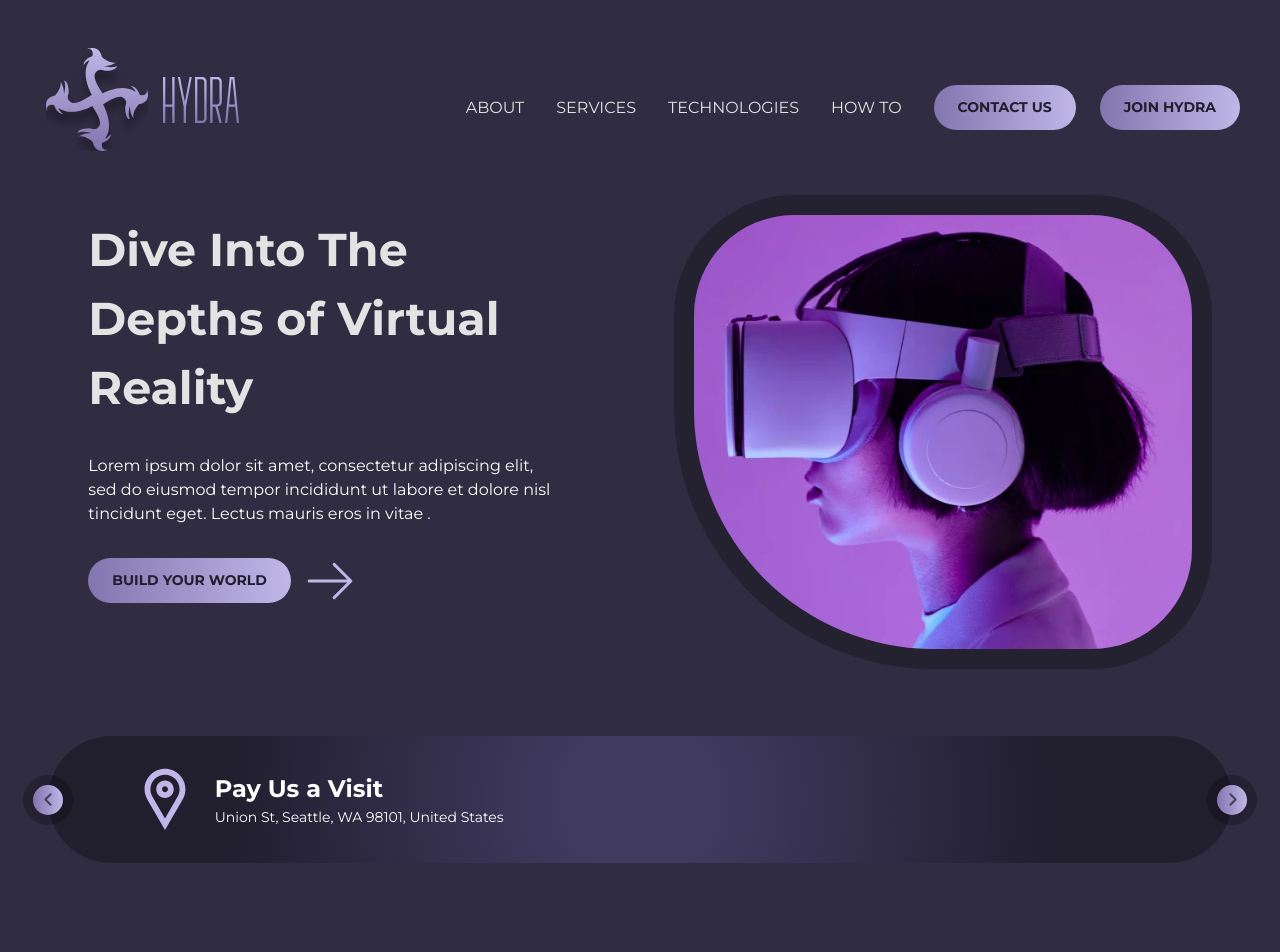
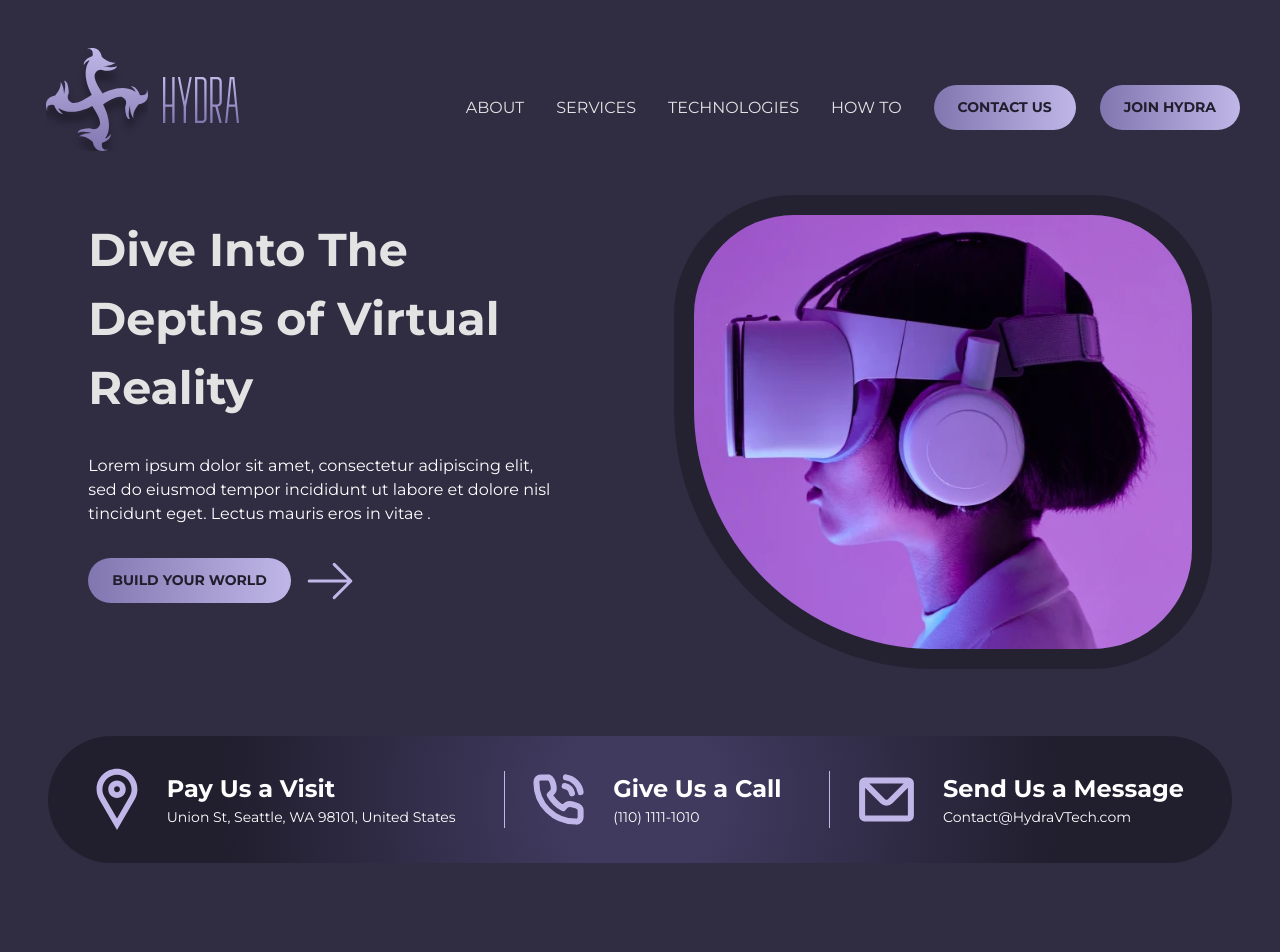
Before and after one commit to StalinAM/hydra-landing-page, a React (Vite) app: page / in a window 1280 px wide. Shown: the top 952 px of the page. Built offline with nearby package versions, Linux system fonts and the light colour scheme.

Commit message:
separate contact component

```diff
--- /dev/null
+++ b/src/components/ContactHome.jsx
@@ -0,0 +1,119 @@
+import React from 'react'
+import styled from 'styled-components'
+import location from '../assets/icons/location.svg'
+import phone from '../assets/icons/phone.svg'
+import email from '../assets/icons/email.svg'
+import useScreenSize from './hooks/ScreenSize'
+import { Slideshow, Slide } from './SlideShow'
+const Container = styled.div`
+  display: flex;
+  padding: 2rem;
+  background: radial-gradient(
+    circle,
+    rgba(64, 58, 95, 1) 13%,
+    rgba(33, 30, 46, 1) 70%
+  );
+  border-radius: 90px;
+  align-items: center;
+  justify-content: center;
+  position: relative;
+  @media screen and (max-width: 1080px) {
+    width: min-content;
+    margin: 0 auto;
+  }
+`
+const List = styled.ul`
+  width: 100%;
+  display: flex;
+  justify-content: space-around;
+  align-items: center;
+  gap: 1rem;
+`
+const Item = styled.div`
+  display: flex;
+  align-items: center;
+  gap: 1.8rem;
+  @media screen and (max-width: 1080px) {
+    justify-content: center;
+  }
+`
+const Line = styled.div`
+  border-left: 1px solid ${(props) => props.theme.lightPurple};
+  height: 57px;
+  @media screen and (max-width: 1080px) {
+    display: none;
+  }
+`
+const TitleF = styled.p`
+  display: flex;
+  flex-direction: column;
+  font-weight: bold;
+  font-size: ${(props) => props.theme.lFont};
+`
+const SpanT = styled.span`
+  font-weight: normal;
+  font-size: ${(props) => props.theme.sFont};
+`
+function ContactHome() {
+  const { width } = useScreenSize()
+  const footerHome = [
+    {
+      id: 1,
+      icon: location,
+      title: 'Pay Us a Visit',
+      span: 'Union St, Seattle, WA 98101, United States',
+      alt: 'location symbol on a map'
+    },
+    {
+      id: 2,
+      icon: phone,
+      title: 'Give Us a Call',
+      span: '(110) 1111-1010',
+      alt: 'telephone symbol'
+    },
+    {
+      id: 3,
+      icon: email,
+      title: 'Send Us a Message',
+      span: 'Contact@HydraVTech.com',
+      alt: 'email symbol'
+    }
+  ]
+  return (
+    <Container>
+      {width < 1080 ? (
+        <Slideshow>
+          {footerHome.map((item) => (
+            <Slide key={item.id}>
+              <Item>
+                {item.id !== 1 && <Line />}
+                <img src={item.icon} alt={item.alt} />
+                <TitleF>
+                  {item.title}
+                  <SpanT>{item.span}</SpanT>
+                </TitleF>
+              </Item>
+            </Slide>
+          ))}
+        </Slideshow>
+      ) : (
+        <List>
+          {footerHome.map((item) => (
+            <li key={item.id}>
+              <Item>
+                {item.id !== 1 && <Line />}
+                <img src={item.icon} alt={item.alt} />
+                <TitleF>
+                  {item.title}
+                  <SpanT>{item.span}</SpanT>
+                </TitleF>
+              </Item>
+            </li>
+          ))}
+        </List>
+      )}
+    </Container>
+  )
+}
+
+export default ContactHome
--- a/src/components/Home.jsx
+++ b/src/components/Home.jsx
@@ -1,7 +1,4 @@
 import Button from './Button'
-import location from '../assets/icons/location.svg'
-import phone from '../assets/icons/phone.svg'
-import email from '../assets/icons/email.svg'
 import arrow from '../assets/arrow.svg'
 import imageHome from '../assets/home.webp'
 import styled from 'styled-components'
@@ -9,7 +6,7 @@ import { Container } from '../style/Section'
 import Wrapper from './Wrapper'
 import { coordTransform, restoreTransform } from './Item3D'
 import { useState } from 'react'
-import { Slideshow, Slide } from './SlideShow'
+import ContactHome from './ContactHome'
 
 const Image = styled.img`
   border-radius: 100px 100px 100px 240px;
@@ -42,74 +39,8 @@ const ContainerBtn = styled.div`
   align-items: center;
   gap: 1rem;
 `
-const Contact = styled.div`
-  display: flex;
-  padding: 2rem;
-  background: radial-gradient(
-    circle,
-    rgba(64, 58, 95, 1) 13%,
-    rgba(33, 30, 46, 1) 70%
-  );
-  border-radius: 90px;
-  align-items: center;
-  justify-content: space-around;
-  gap: 1rem;
-  position: relative;
-  @media screen and (max-width: 1080px) {
-    width: min-content;
-    margin: 0 auto;
-  }
-`
-const Item = styled.div`
-  display: flex;
-  align-items: center;
-  gap: 1.8rem;
-  @media screen and (max-width: 1080px) {
-    justify-content: center;
-  }
-`
-const Line = styled.div`
-  border-left: 1px solid ${(props) => props.theme.lightPurple};
-  height: 57px;
-  @media screen and (max-width: 1080px) {
-    display: none;
-  }
-`
-const TitleF = styled.p`
-  display: flex;
-  flex-direction: column;
-  font-weight: bold;
-  font-size: ${(props) => props.theme.lFont};
-`
-const SpanT = styled.span`
-  font-weight: normal;
-  font-size: ${(props) => props.theme.sFont};
-`
 
 function Home() {
-  const footerHome = [
-    {
-      id: 1,
-      icon: location,
-      title: 'Pay Us a Visit',
-      span: 'Union St, Seattle, WA 98101, United States',
-      alt: 'location symbol on a map'
-    },
-    {
-      id: 2,
-      icon: phone,
-      title: 'Give Us a Call',
-      span: '(110) 1111-1010',
-      alt: 'telephone symbol'
-    },
-    {
-      id: 3,
-      icon: email,
-      title: 'Send Us a Message',
-      span: 'Contact@HydraVTech.com',
-      alt: 'email symbol'
-    }
-  ]
   const [coordTransformS, setCoordTransformS] = useState()
 
   return (
@@ -139,22 +70,7 @@ function Home() {
           />
         </Wrapper>
       </Content>
-      <Contact>
-        <Slideshow>
-          {footerHome.map((item) => (
-            <Slide key={item.id}>
-              <Item>
-                {item.id !== 1 && <Line />}
-                <img src={item.icon} alt={item.alt} />
-                <TitleF>
-                  {item.title}
-                  <SpanT>{item.span}</SpanT>
-                </TitleF>
-              </Item>
-            </Slide>
-          ))}
-        </Slideshow>
-      </Contact>
+      <ContactHome />
     </Container>
   )
 }
```
